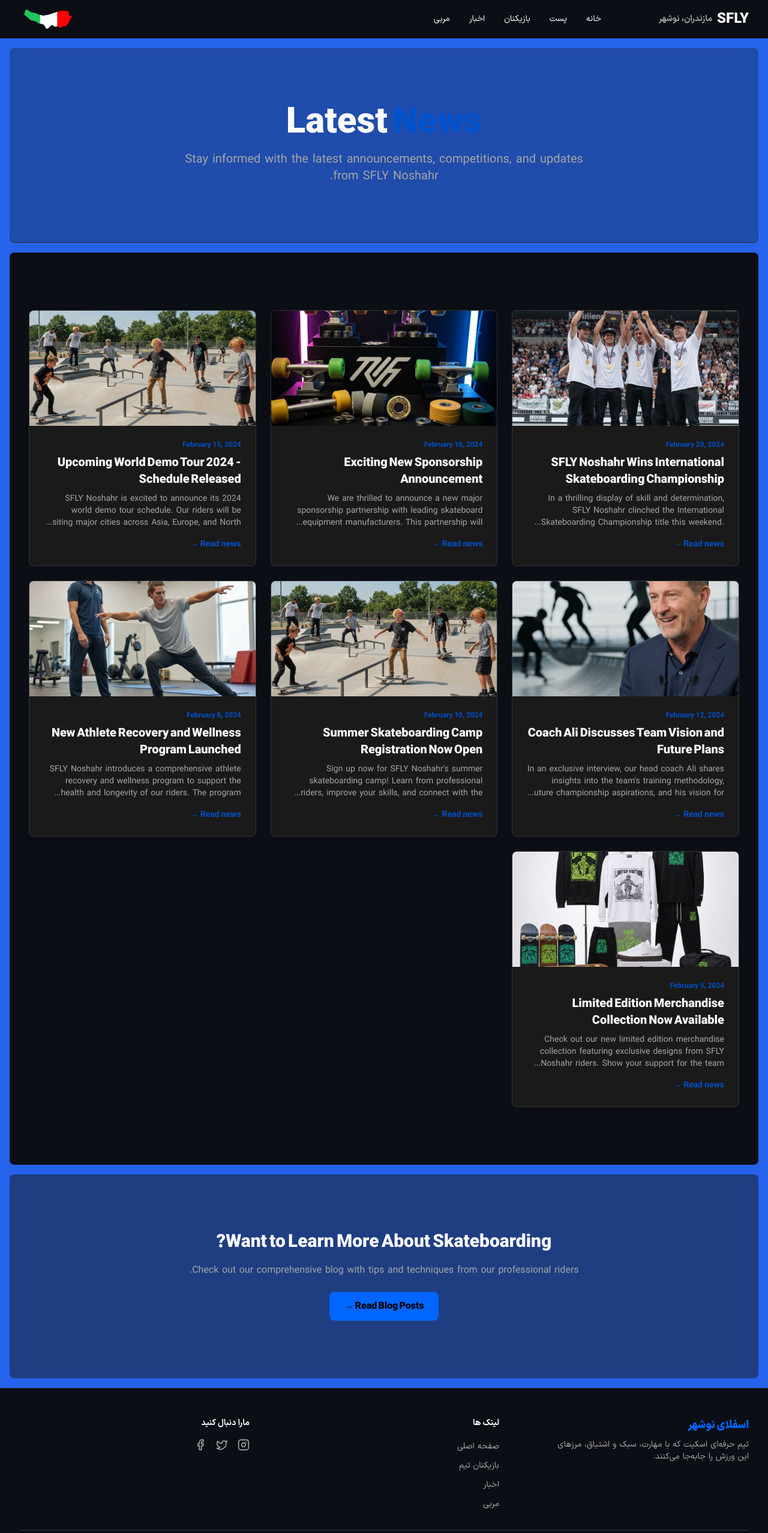
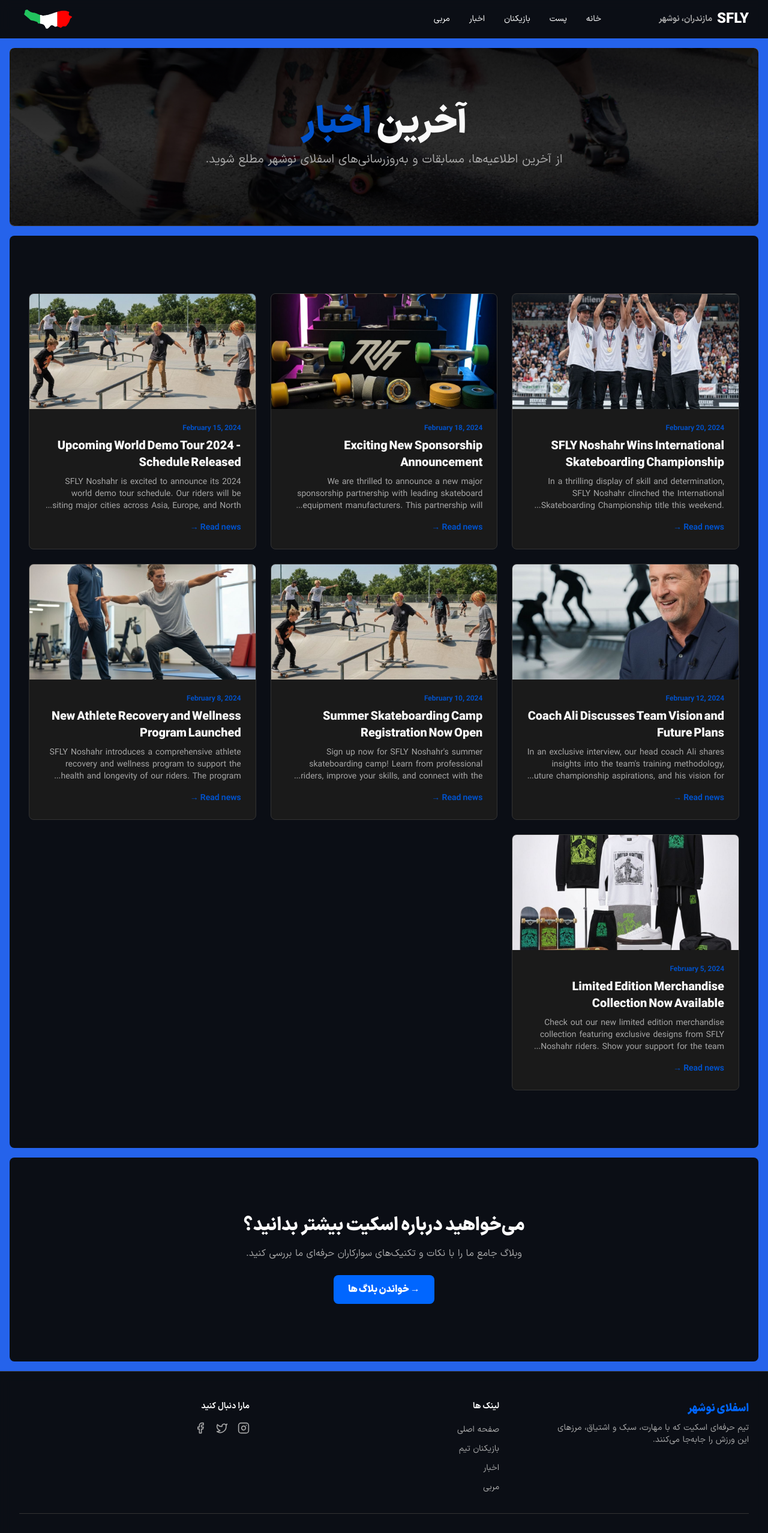
Before and after one commit to SFLY-NOWSHAHR/sfly-website, a Next.js app: page /news in a window 1280 px wide. Shown: the top 2556 px of the page at 60% size. Built offline with nearby package versions, Linux system fonts and the light colour scheme.

Commit message:
modified: content

```diff
--- a/app/news/page.tsx
+++ b/app/news/page.tsx
@@ -3,6 +3,7 @@
 import NewsCard from '@/components/NewsCard'
 import { getNews } from '@/lib/data'
 import Link from 'next/link'
+import Image from 'next/image'
 
 export const metadata: Metadata = {
   title: 'اخبار جدید - اسفلای نوشهر',
@@ -16,13 +17,27 @@
   return (
     <>
       {/* Header */}
-      <Section className="text-center bg-card/30 border-b border-border">
-        <h1 className="text-balance text-5xl md:text-6xl font-bold text-foreground mb-4">
-          Latest <span className="text-secondary">News</span>
-        </h1>
-        <p className="text-xl text-muted-foreground max-w-2xl mx-auto">
-          Stay informed with the latest announcements, competitions, and updates from SFLY Noshahr.
-        </p>
+      <Section className="relative overflow-hidden text-center border-b border-border">
+        {/* background image */}
+        <Image
+          src={"/images/bg1.jpg"}
+          alt="Hero background"
+          fill
+          sizes="100vw"
+          className="absolute inset-0 object-cover"
+          priority
+        />
+
+        <div className="absolute inset-0 bg-gradient-to-b from-black/90 via-black/80 to-black/90"></div>
+
+        <div className="relative z-10">
+            <h1 className="text-balance text-5xl md:text-6xl font-bold text-foreground mb-4">
+                آخرین <span className="text-secondary">اخبار</span>
+            </h1>
+            <p className="text-xl text-muted-foreground max-w-2xl mx-auto">
+            از آخرین اطلاعیه‌ها، مسابقات و به‌روزرسانی‌های اسفلای نوشهر مطلع شوید.
+            </p>
+        </div>
       </Section>
 
       {/* News Grid */}
@@ -35,24 +50,24 @@
           </div>
         ) : (
           <div className="text-center py-12">
-            <p className="text-muted-foreground text-lg">No news available yet.</p>
+            <p className="text-muted-foreground text-lg">آخبار جدیدی در دسترس نیست.</p>
           </div>
         )}
       </Section>
 
       {/* CTA */}
-      <Section className="text-center bg-card/50">
+      <Section className="text-center">
         <h2 className="text-balance text-3xl font-bold text-foreground mb-4">
-          Want to Learn More About Skateboarding?
+          می‌خواهید درباره اسکیت‌ بیشتر بدانید؟
         </h2>
         <p className="text-muted-foreground mb-6">
-          Check out our comprehensive blog with tips and techniques from our professional riders.
+          وبلاگ جامع ما را با نکات و تکنیک‌های سوارکاران حرفه‌ای ما بررسی کنید.
         </p>
         <Link
           href="/posts"
-          className="inline-flex items-center justify-center px-6 py-3 bg-primary text-black font-bold rounded-lg hover:bg-secondary transition-all"
+          className="inline-flex items-center justify-center px-6 py-3 bg-primary text-white font-bold rounded-lg hover:bg-secondary transition-all"
         >
-          Read Blog Posts →
+          → خواندن بلاگ ها
         </Link>
       </Section>
     </>
```
